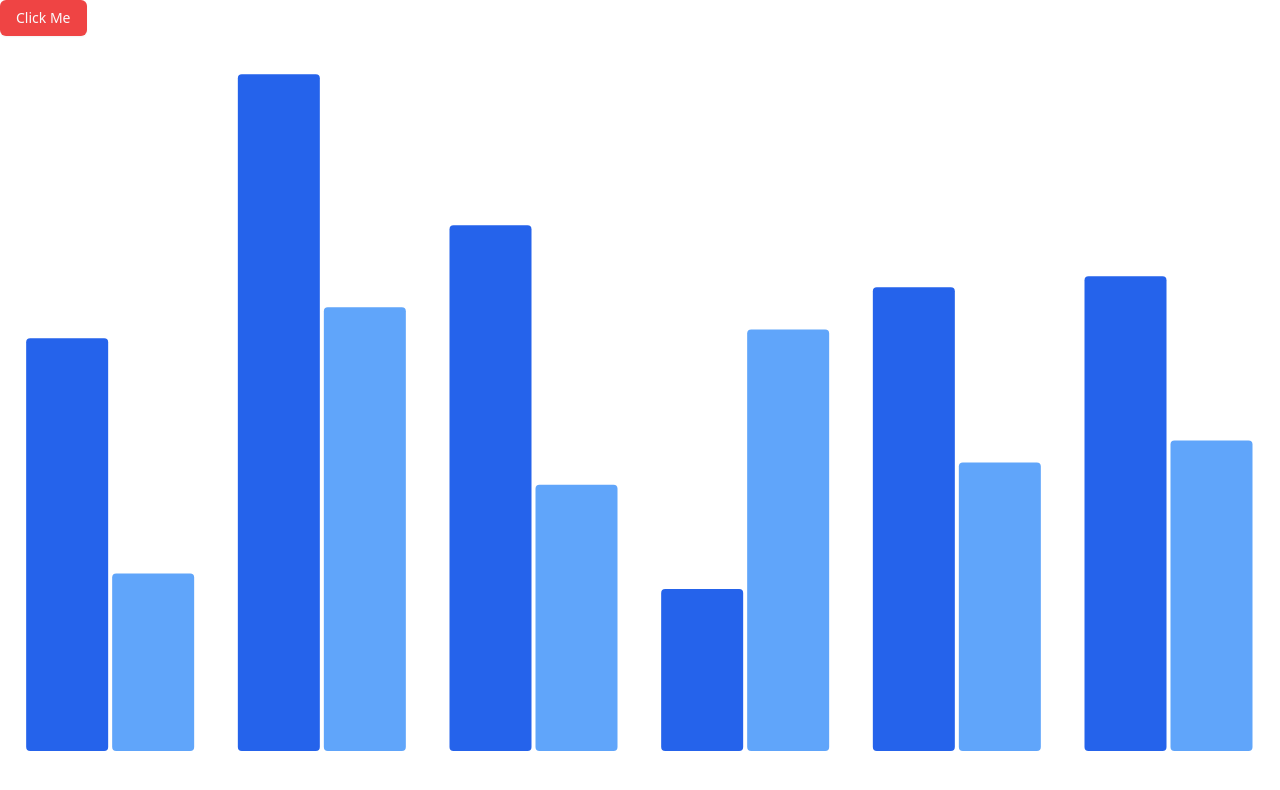
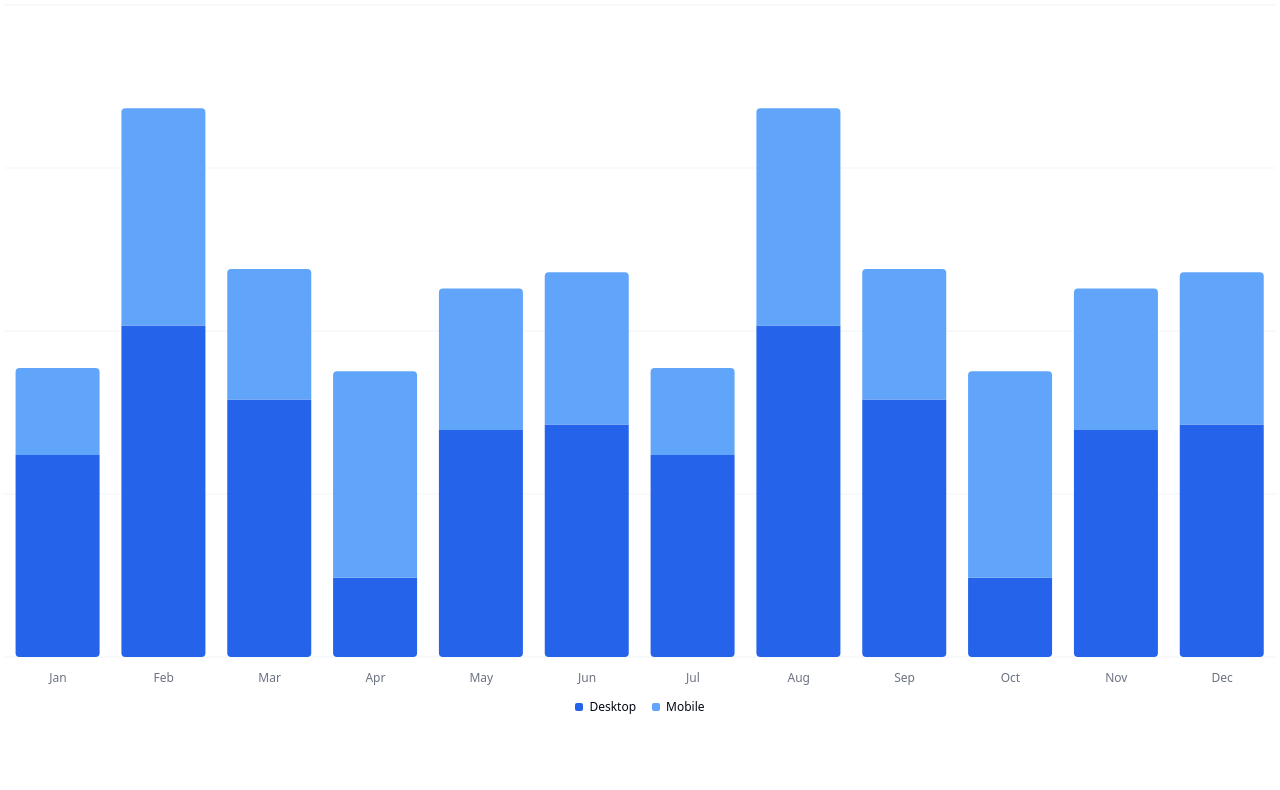
Before and after one commit to francescobarbieri/meeda, a React (Vite) app: page / in a window 1280 px wide. Shown: the top 790 px of the page. Built offline with nearby package versions, Linux system fonts and the light colour scheme.

Commit message:
test basic networth cart

```diff
--- a/src/App.jsx
+++ b/src/App.jsx
@@ -1,11 +1,9 @@
-import { Button } from '@/components/ui/button';
-import TestChart from './components/charts/networth';
+import NetworthChart from './components/charts/networth';
 
 function App() {
   return (
     <>
-      <Button variant="destructive">Click Me</Button>
-      <TestChart />
+      <NetworthChart />
     </>
   );
 }
--- a/src/components/charts/networth.jsx
+++ b/src/components/charts/networth.jsx
@@ -1,35 +1,57 @@
-import { Bar, BarChart } from "recharts";
-import { ChartContainer } from "@/components/ui/chart";
+import { Bar, BarChart, CartesianGrid, XAxis } from 'recharts';
+import {
+  ChartContainer,
+  ChartLegend,
+  ChartLegendContent,
+  ChartTooltip,
+  ChartTooltipContent,
+} from '@/components/ui/chart';
 
 const chartData = [
-  { month: "January", desktop: 186, mobile: 80 },
-  { month: "February", desktop: 305, mobile: 200 },
-  { month: "March", desktop: 237, mobile: 120 },
-  { month: "April", desktop: 73, mobile: 190 },
-  { month: "May", desktop: 209, mobile: 130 },
-  { month: "June", desktop: 214, mobile: 140 },
-]
+  { month: 'January', desktop: 186, mobile: 80 },
+  { month: 'February', desktop: 305, mobile: 200 },
+  { month: 'March', desktop: 237, mobile: 120 },
+  { month: 'April', desktop: 73, mobile: 190 },
+  { month: 'May', desktop: 209, mobile: 130 },
+  { month: 'June', desktop: 214, mobile: 140 },
+  { month: 'July', desktop: 186, mobile: 80 },
+  { month: 'August', desktop: 305, mobile: 200 },
+  { month: 'September', desktop: 237, mobile: 120 },
+  { month: 'October', desktop: 73, mobile: 190 },
+  { month: 'November', desktop: 209, mobile: 130 },
+  { month: 'December', desktop: 214, mobile: 140 }
+];
 
 const chartConfig = {
   desktop: {
-    label: "Desktop",
-    color: "#2563eb",
+    label: 'Desktop',
+    color: '#2563eb',
   },
   mobile: {
-    label: "Mobile",
-    color: "#60a5fa",
+    label: 'Mobile',
+    color: '#60a5fa',
   },
 };
 
-const TestChart = () => {
+const NetworthChart = () => {
   return (
     <ChartContainer config={chartConfig} className="min-h-[200px] w-full">
       <BarChart accessibilityLayer data={chartData}>
-        <Bar dataKey="desktop" fill="var(--color-desktop)" radius={4} />
-        <Bar dataKey="mobile" fill="var(--color-mobile)" radius={4} />
+        <CartesianGrid vertical={false} />
+        <XAxis
+          dataKey="month"
+          tickLine={false}
+          tickMargin={10}
+          axisLine={false}
+          tickFormatter={(value) => value.slice(0, 3)}
+        />
+        <ChartTooltip content={<ChartTooltipContent hideLabel />} />
+        <ChartLegend content={<ChartLegendContent />} />
+        <Bar dataKey="desktop" stackId="a" fill="var(--color-desktop)" radius={[0, 0, 4, 4]} />
+        <Bar dataKey="mobile" stackId="a" fill="var(--color-mobile)" radius={[4, 4, 0, 0]} />
       </BarChart>
     </ChartContainer>
   );
-}
+};
 
-export default TestChart;
+export default NetworthChart;
--- a/src/components/charts/test.jsx
+++ /dev/null
@@ -1,7 +0,0 @@
-const Test = () => {
-  return (
-    <p className="bg-red-400">Heyla!</p>
-  );
-}
-
-export default Test;
```
